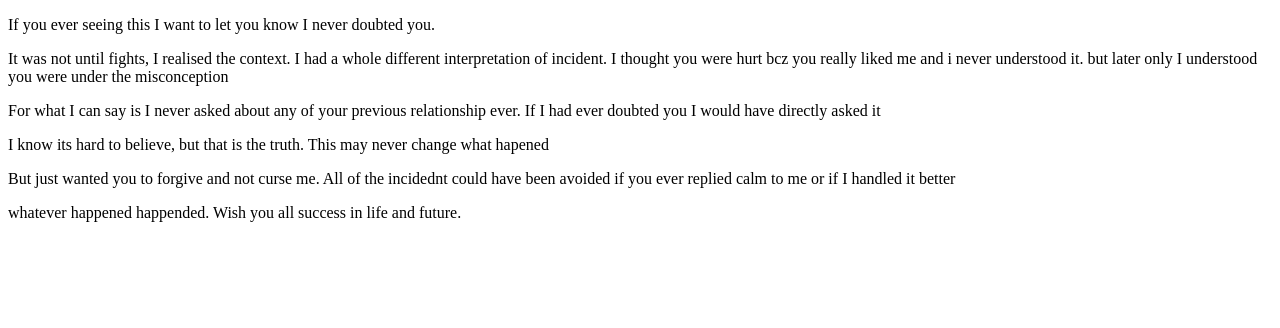
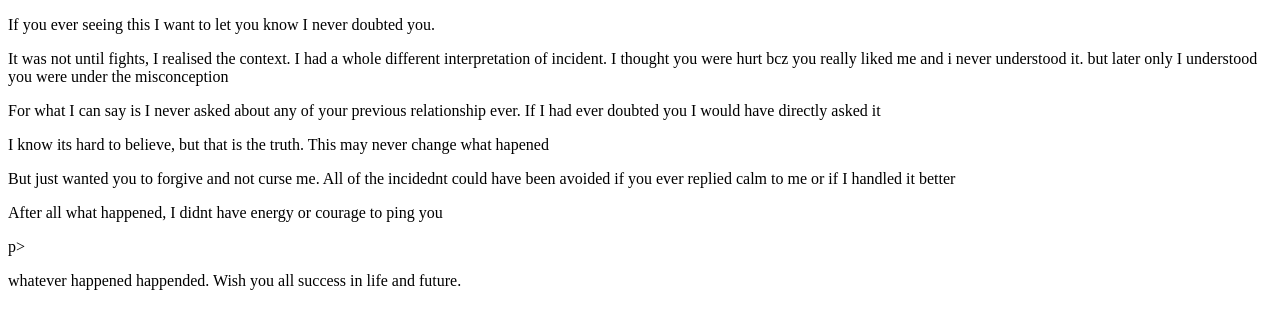
Before and after one commit to rp47/WUMME, a plain HTML site: page index.html in a window 1280 px wide. Drawn offline with Linux system fonts and the light colour scheme.

```diff
--- a/index.html
+++ b/index.html
@@ -10,6 +10,7 @@
   <p> For what I can say is I never asked about any of your previous relationship ever. If I had ever doubted you I would have directly asked it</p>
   <p> I know its hard to believe, but that is the truth. This may never change what hapened</p>
   <p> But just wanted you to forgive and not curse me. All of the incidednt could have been avoided if you ever replied calm to me or if I handled it better</p>
+  <p>After all what happened, I didnt have energy or courage to ping you </p>p>
   <p>whatever happened happended. Wish you all success in life and future. </p>
  </body>
 </html>
```
